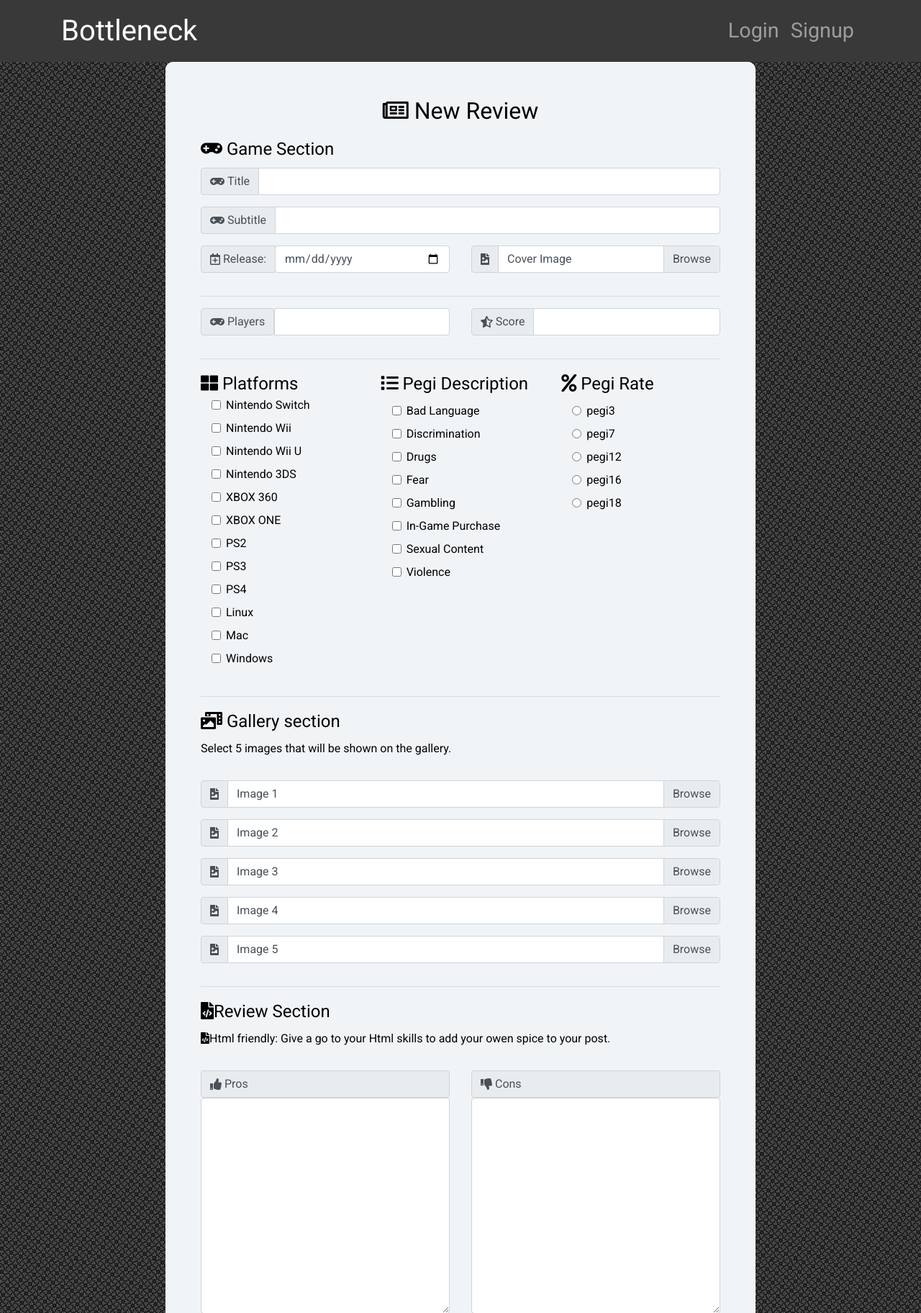
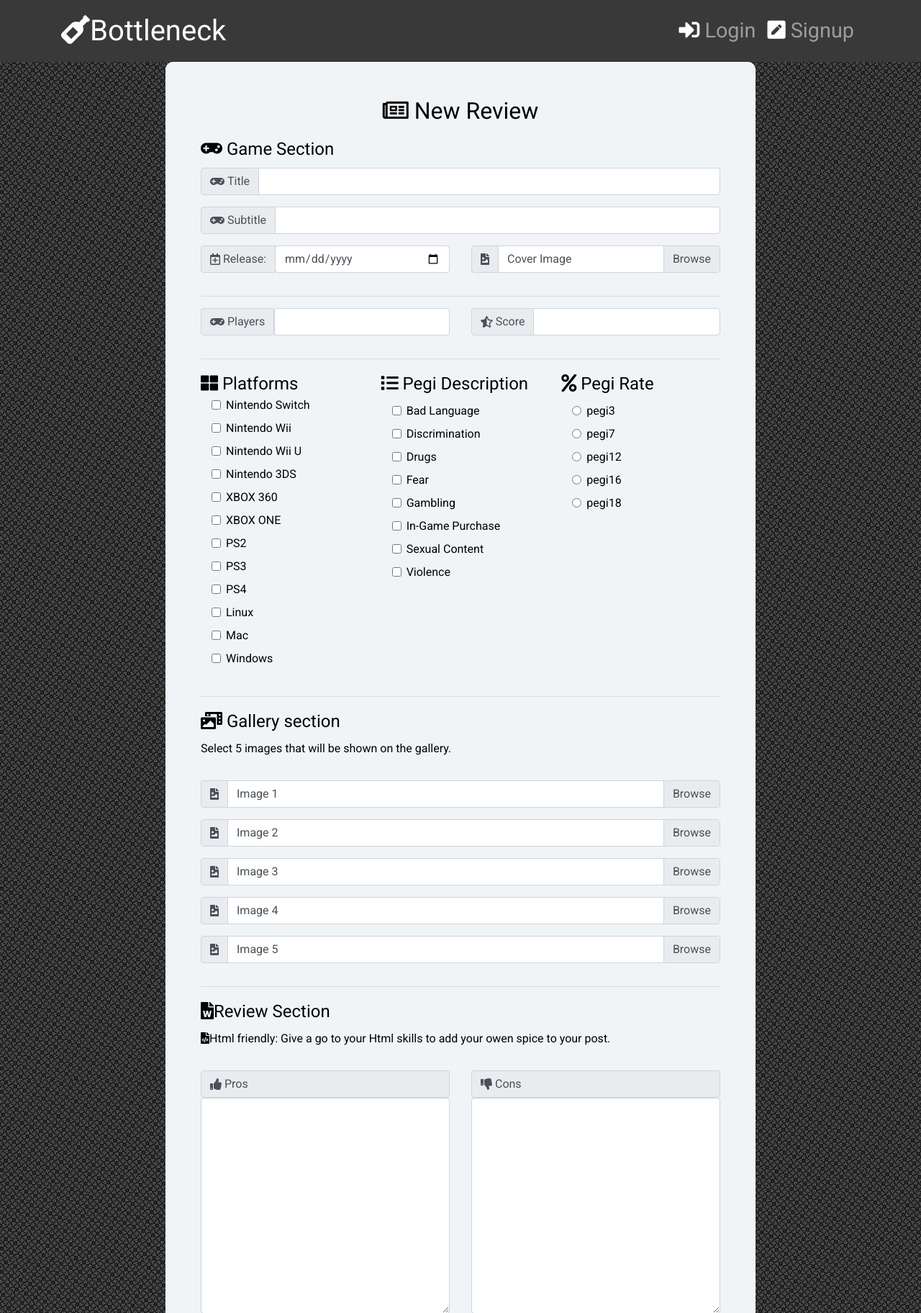
Before and after one commit to joseenciso/bottleneck, a Flask app: page /post in a window 1280 px wide. Shown: the top 1824 px of the page at 72% size. Run offline with Flask 2, Linux system fonts and the light colour scheme; some libraries are stand-ins or nearby versions.

Commit message:
Adding icons to edit and post html file, commenting line 14 to allow the app running on heroku

```diff
--- a/static/css/style.css
+++ b/static/css/style.css
@@ -104,6 +104,8 @@ footer{
 .card .card-text-container{
     margin-bottom: 10px;
 }
+
+
 
 /*****************************************
 .progress-circle{
@@ -657,6 +659,11 @@ textarea{
 .edit-post{
     margin-bottom: 10px;;
 }
+
+.progress-circle{
+    margin-left: 5px !important;
+    margin-right: 5px !important;
+}
 /*********************************************/
 /*********************************************/
 
--- a/templates/base.html
+++ b/templates/base.html
@@ -17,7 +17,7 @@
 <body>
     <nav class="navbar navbar-expand-sm navbar-dark ">
         <div class="container">
-            <a class="navbar-brand " href="{{ url_for('index')}}">Bottleneck</a>
+            <a class="navbar-brand " href="{{ url_for('index')}}"><i class="fas fa-wine-bottle"></i>Bottleneck</a>
             <button class="navbar-toggler" type="button" data-toggle="collapse" data-target="#navbarsExample03" aria-controls="navbarsExample03" aria-expanded="false" aria-label="Toggle navigation">
                 <span class="navbar-toggler-icon"></span>
             </button>
@@ -27,20 +27,20 @@
                     {% if session["username"] %}
 
                         <li class="nav-item {% if request.path == '/game_review' %}active{% endif %}">
-                            <a class="nav-link" href="{{ url_for('post_review') }}">New Post</a>
+                            <a class="nav-link" href="{{ url_for('post_review') }}"><i class="fas fa-plus text-white"></i>&nbsp;New Post</a>
                         </li>
                         <li class="nav-item {% if request.path == '/user' %}active{% endif %}">
-                            <a class="nav-link" href="{{ url_for('user') }}">{{session['username'].capitalize()}}</a>
+                            <a class="nav-link" href="{{ url_for('user') }}"><i class="fas fa-user-circle text-white"></i>&nbsp;{{session['username'].capitalize()}}</a>
                         </li>
                         <li class="nav-item">
-                            <a class="nav-link" href="{{ url_for('logout') }}">Logout</a>
+                            <a class="nav-link" href="{{ url_for('logout') }}"><i class="fas fa-sign-out-alt text-white"></i>&nbsp;Logout</a>
                         </li>
                     {% else %}
                         <li class="nav-item {% if request.path == '/login' %}active{% endif %}">
-                            <a class="nav-link" href="{{ url_for('login') }}">Login</a>
+                            <a class="nav-link" href="{{ url_for('login') }}"><i class="fas fa-sign-in-alt text-white"></i>&nbsp;Login</a>
                         </li>
                         <li class="nav-item {% if request.path == '/register' %}active{% endif %}">
-                            <a class="nav-link" href="{{ url_for('register') }}">Signup</a>
+                            <a class="nav-link" href="{{ url_for('register') }}"><i class="fas fa-pen-square text-white"></i>&nbsp;Signup</a>
                         </li>
                     {% endif %}
 
--- a/templates/post.html
+++ b/templates/post.html
@@ -179,7 +179,7 @@
             <div class="row">
                 <div class="col-12 form-group">
                     <legend>
-                        <i class="fas fa-file-code"></i>Review Section
+                        <i class="fas fa-file-word"></i>Review Section
                     </legend>
                     <p>
                         <i class="fas fa-file-code"></i>Html friendly: Give a go to your Html skills to add your owen spice to your post.
```
Also changed, not shown: app.py (+10 -5 lines), templates/reviews.html (+20 -17 lines).
